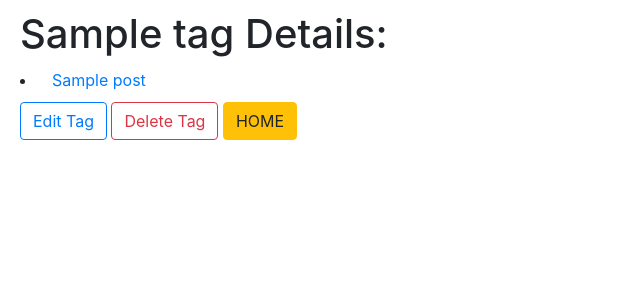
After one commit to zacharyrb99/flaskBloggly, a Flask app: page /tags/1 in a window 1280 px wide. The commit adds this page. Shown: the top 300 px of the page, without its empty margins (0-640 px from the left). Run offline with Flask 2, Linux system fonts and the light colour scheme; tables that the repository leaves empty hold one stand-in row (values such as "Sample post"); some libraries are stand-ins or nearby versions.

Commit message:
finished part 3

```diff
--- a/app.py
+++ b/app.py
@@ -1,7 +1,7 @@
 """Bloggly application."""
-from flask import Flask, request, render_template, redirect, flash, session
+from flask import Flask, request, render_template, redirect
 from flask_debugtoolbar import DebugToolbarExtension
-from models import db, connect_db, User, Post
+from models import db, connect_db, User, Post, Tag, PostTag
 
 app = Flask(__name__)
 
@@ -15,10 +15,10 @@ debug = DebugToolbarExtension(app)
 connect_db(app)
 db.create_all()
 
-
+####USERS ROUTES####
 @app.route('/')
 def home():
-    return redirect('/users')
+    return render_template('home.html')
 
 @app.route('/users')
 def users():
@@ -44,7 +44,7 @@ def add_user():
 def user_details(user_id):
     user = User.query.get_or_404(user_id)
     posts = Post.query.filter_by(user_id=user_id).all()
-    return render_template('details.html', user=user, posts=posts)
+    return render_template('user_details.html', user=user, posts=posts)
 
 @app.route('/users/<int:user_id>/edit')
 def edit_user(user_id):
@@ -71,32 +71,45 @@ def delete_user(user_id):
     db.session.commit()
     return redirect('/')
 
+####POSTS ROUTES####
 @app.route('/users/<int:user_id>/posts/<int:post_id>')
 def show_posts(user_id, post_id):
     user = User.query.get(user_id)
     post = Post.query.get(post_id)
-    return render_template('posts.html', user=user, post=post)
+    length_tags = len(post.tags)
+    return render_template('posts.html', user=user, post=post, length_tags=length_tags)
 
 @app.route('/users/<int:user_id>/posts/new')
 def new_post(user_id):
     user = User.query.get_or_404(user_id)
-    return render_template('post_form.html', user=user)
+    tags = Tag.query.all()
+    return render_template('post_form.html', user=user, tags=tags)
 
 @app.route('/users/<int:user_id>/posts/new', methods=['POST'])
 def add_new_post(user_id):
     title = request.form['title']
     content = request.form['content']
-    new_post = Post(title=title, content=content, user_id=user_id)
+
+    tag_ids=request.form.getlist('tags')
+    for id in tag_ids:
+        id = int(id)
+
+    tags = Tag.query.filter(Tag.id.in_(tag_ids)).all()
+
+    new_post = Post(title=title, content=content, user_id=user_id, tags=tags)
     db.session.add(new_post)
     db.session.commit()
+
     return redirect(f'/users/{user_id}/posts/{new_post.id}')
 
 @app.route('/users/<int:user_id>/posts/<int:post_id>/edit')
 def edit_post(user_id, post_id):
     user = User.query.get(user_id)
     post = Post.query.get(post_id)
+    tags = Tag.query.all()
+    post_tags = post.tags
 
-    return render_template('post_edit.html', user=user, post=post)
+    return render_template('post_edit.html', user=user, post=post, tags=tags, post_tags=post_tags)
 
 @app.route('/users/<int:user_id>/posts/<int:post_id>/edit', methods=['POST'])
 def submit_edit_post(user_id, post_id):
@@ -104,8 +117,15 @@ def submit_edit_post(user_id, post_id):
     title = request.form['title']
     content = request.form['content']
 
+    tag_ids=request.form.getlist('tags')
+    for id in tag_ids:
+        id = int(id)
+
+    tags = Tag.query.filter(Tag.id.in_(tag_ids)).all()
+
     post.title = title
     post.content = content
+    post.tags = tags
     db.session.commit()
 
     return redirect(f'/users/{user_id}/posts/{post_id}')
@@ -115,3 +135,47 @@ def delete_post(user_id, post_id):
     Post.query.filter_by(id=post_id).delete()
     db.session.commit()
     return redirect(f'/users/{user_id}')
+
+####TAGS ROUTES####
+@app.route('/tags')
+def show_tags():
+    tags = Tag.query.all()
+    return render_template('tags.html', tags=tags)
+
+@app.route('/tags/<int:tag_id>')
+def tag_details(tag_id):
+    tag = Tag.query.get(tag_id)
+    return render_template('tags_details.html', tag=tag)
+
+@app.route('/tags/new')
+def add_tag():
+    return render_template('new_tag.html')
+
+@app.route('/tags/new', methods=['POST'])
+def submit_new_tag():
+    name = request.form['name']
+    new_tag = Tag(name=name)
+
+    db.session.add(new_tag)
+    db.session.commit()
+    return redirect('/tags')
+
+@app.route('/tags/<int:tag_id>/edit')
+def edit_tag(tag_id):
+    tag = Tag.query.get(tag_id)
+    return render_template('edit_tag.html', tag=tag)
+
+@app.route('/tags/<int:tag_id>/edit', methods=['POST'])
+def submit_edit_tag(tag_id):
+    name = request.form['name']
+
+    tag = Tag.query.get(tag_id)
+    tag.name = name
+    db.session.commit()
+    return redirect('/tags')
+
+@app.route('/tags/<int:tag_id>/delete')
+def delete_tag(tag_id):
+    Tag.query.filter_by(id=tag_id).delete()
+    db.session.commit()
+    return redirect('/tags')
--- a/templates/base.html
+++ b/templates/base.html
@@ -5,14 +5,12 @@
     <meta http-equiv="X-UA-Compatible" content="IE=edge">
     <meta name="viewport" content="width=device-width, initial-scale=1.0">
     <link rel="stylesheet" href="https://stackpath.bootstrapcdn.com/bootstrap/4.3.1/css/bootstrap.min.css" integrity="sha384-ggOyR0iXCbMQv3Xipma34MD+dH/1fQ784/j6cY/iJTQUOhcWr7x9JvoRxT2MZw1T" crossorigin="anonymous">
-    <link rel = 'stylesheet' href = '/static/style.css'>
+    <link rel = 'stylesheet' href = '/static/bloggly.css'>
     <title>{% block title %}{% endblock %}</title>
 </head>
 <body>
     {% block content %}{% endblock %}
 
-    <script src="https://code.jquery.com/jquery-3.3.1.slim.min.js" integrity="sha384-q8i/X+965DzO0rT7abK41JStQIAqVgRVzpbzo5smXKp4YfRvH+8abtTE1Pi6jizo" crossorigin="anonymous"></script>
-    <script src="https://cdnjs.cloudflare.com/ajax/libs/popper.js/1.14.7/umd/popper.min.js" integrity="sha384-UO2eT0CpHqdSJQ6hJty5KVphtPhzWj9WO1clHTMGa3JDZwrnQq4sF86dIHNDz0W1" crossorigin="anonymous"></script>
-    <script src="https://stackpath.bootstrapcdn.com/bootstrap/4.3.1/js/bootstrap.min.js" integrity="sha384-JjSmVgyd0p3pXB1rRibZUAYoIIy6OrQ6VrjIEaFf/nJGzIxFDsf4x0xIM+B07jRM" crossorigin="anonymous"></script>
+    <script src="https://cdn.jsdelivr.net/npm/bootstrap@5.0.1/dist/js/bootstrap.bundle.min.js" integrity="sha384-gtEjrD/SeCtmISkJkNUaaKMoLD0//ElJ19smozuHV6z3Iehds+3Ulb9Bn9Plx0x4" crossorigin="anonymous"></script>
 </body>
 </html>
--- /dev/null
+++ b/templates/tags_details.html
@@ -0,0 +1,18 @@
+{% extends 'base.html' %}
+
+{% block title %}{{tag.name}} Details{% endblock %}
+
+{% block content %}
+    <h1>{{tag.name}} Details:</h1>
+    {% for post in tag.posts %}
+        <li>
+            <a href='/users/{{post.user_id}}/posts/{{post.id}}'>{{post.title}}</a>
+        </li>
+    {% endfor %}
+
+    <form methods='POST'>
+        <button type = 'submit' class = 'btn btn-outline-primary' formaction = '/tags/{{tag.id}}/edit'>Edit Tag</button>
+        <button type = 'submit' class = 'btn btn-outline-danger' formaction = '/tags/{{tag.id}}/delete'>Delete Tag</button>
+        <button type = 'submit' class = 'btn btn-warning' formmethod='get' formaction='/'>HOME</button>
+    </form>
+{% endblock %}
--- a/templates/details.html
+++ b/templates/user_details.html
@@ -5,7 +5,7 @@
 {% block content %}
     <h1>{{user.get_full_name()}}</h1>
 
-    <div class = 'row'>
+    <div class="row">
         <img class = 'profile-img' src = '{{user.image_url}}'>
 
         <form action = '/users/{{user.id}}/edit'>
```
Also changed, not shown: models.py (+17 -1 lines), seed.py (+24 -5 lines), templates/edit_tag.html (added, +18 -0 lines), templates/home.html (added, +17 -0 lines), templates/new_tag.html (added, +18 -0 lines), templates/post_edit.html (+16 -0 lines), templates/post_form.html (+10 -0 lines), templates/posts.html (+11 -5 lines), templates/tags.html (added, +19 -0 lines), static/bloggly.css (renamed from static/style.css).
